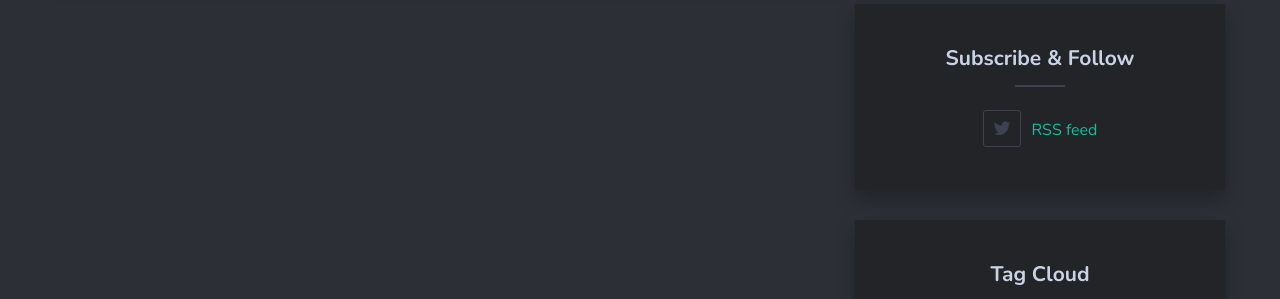
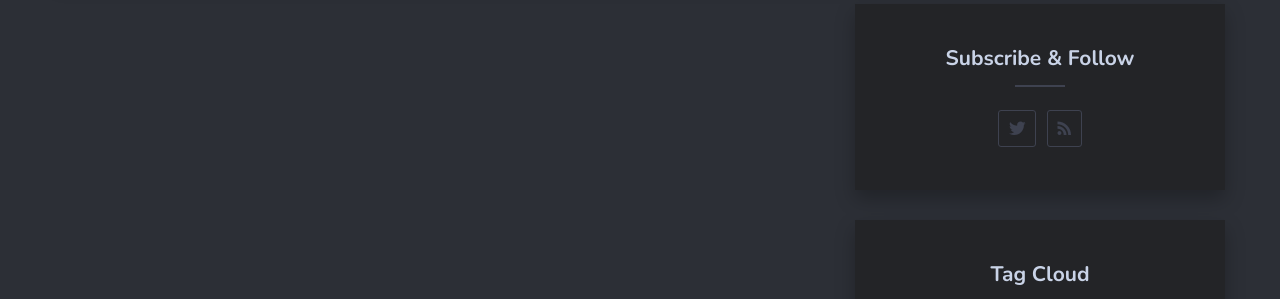
Before and after one commit to dnabeing/dnabeing.github.io, a Jekyll site: the page built from index.html, in a window 1280 px wide. Shown: the part 721-1020 px from the top of the page. Built offline with Jekyll 4.4.1, drawn with Linux system fonts in a browser that asks for light colours; nearby versions of some CDN libraries; the list of posts is cut into pages by our own code.

Commit message:
edited RSS feed link

```diff
--- a/_includes/sidebar.html
+++ b/_includes/sidebar.html
@@ -52,7 +52,7 @@
       {% else %} {% endif %}
       -->
      <li class="social-profiles-item">
-       <a href="/feed.xml">RSS feed</a>
+       <a href="/feed.xml" class="social-profiles-link"><i class="ion ion-logo-rss"></i></a>
      </li>
 
     </ul>
```
